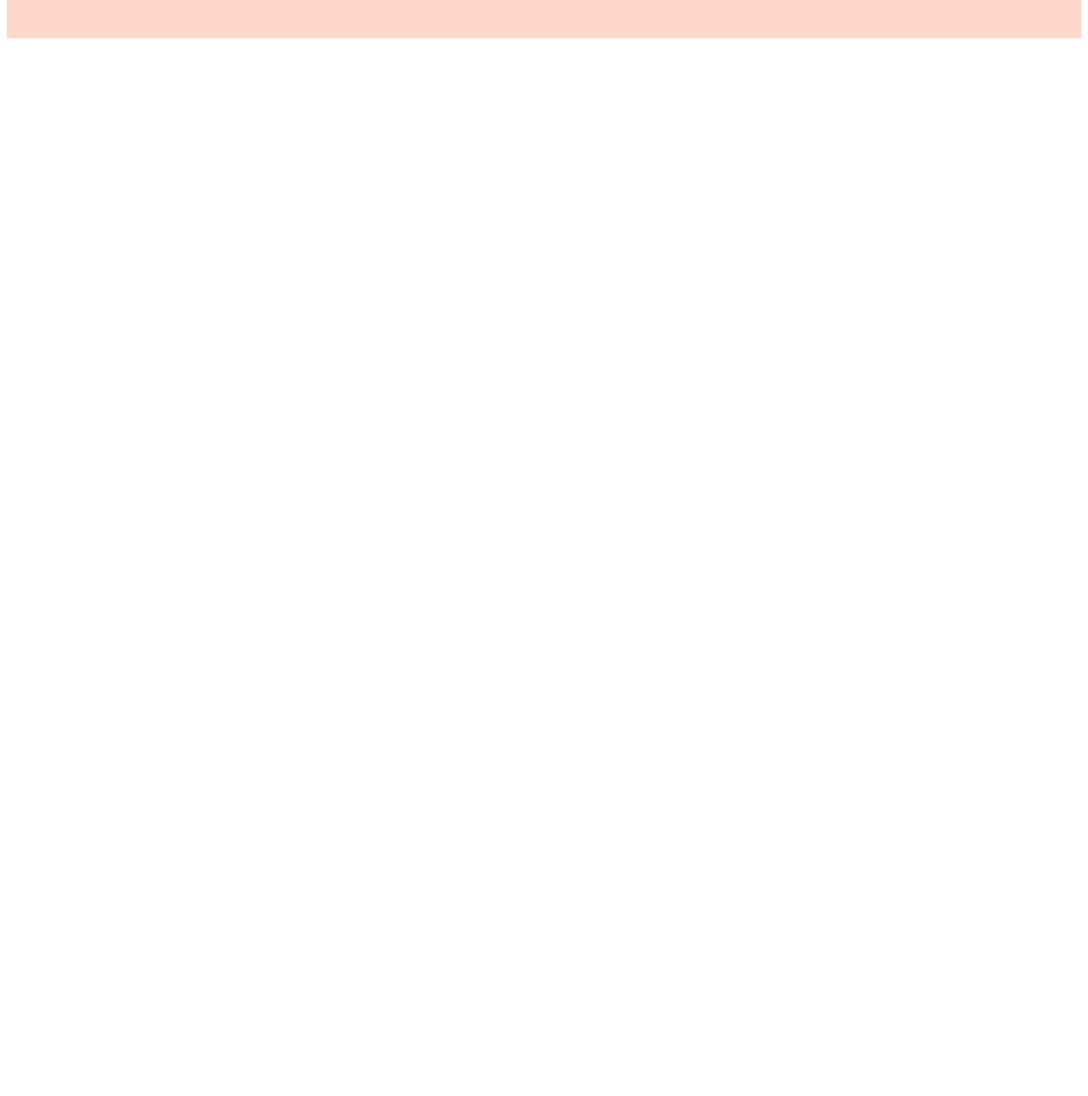
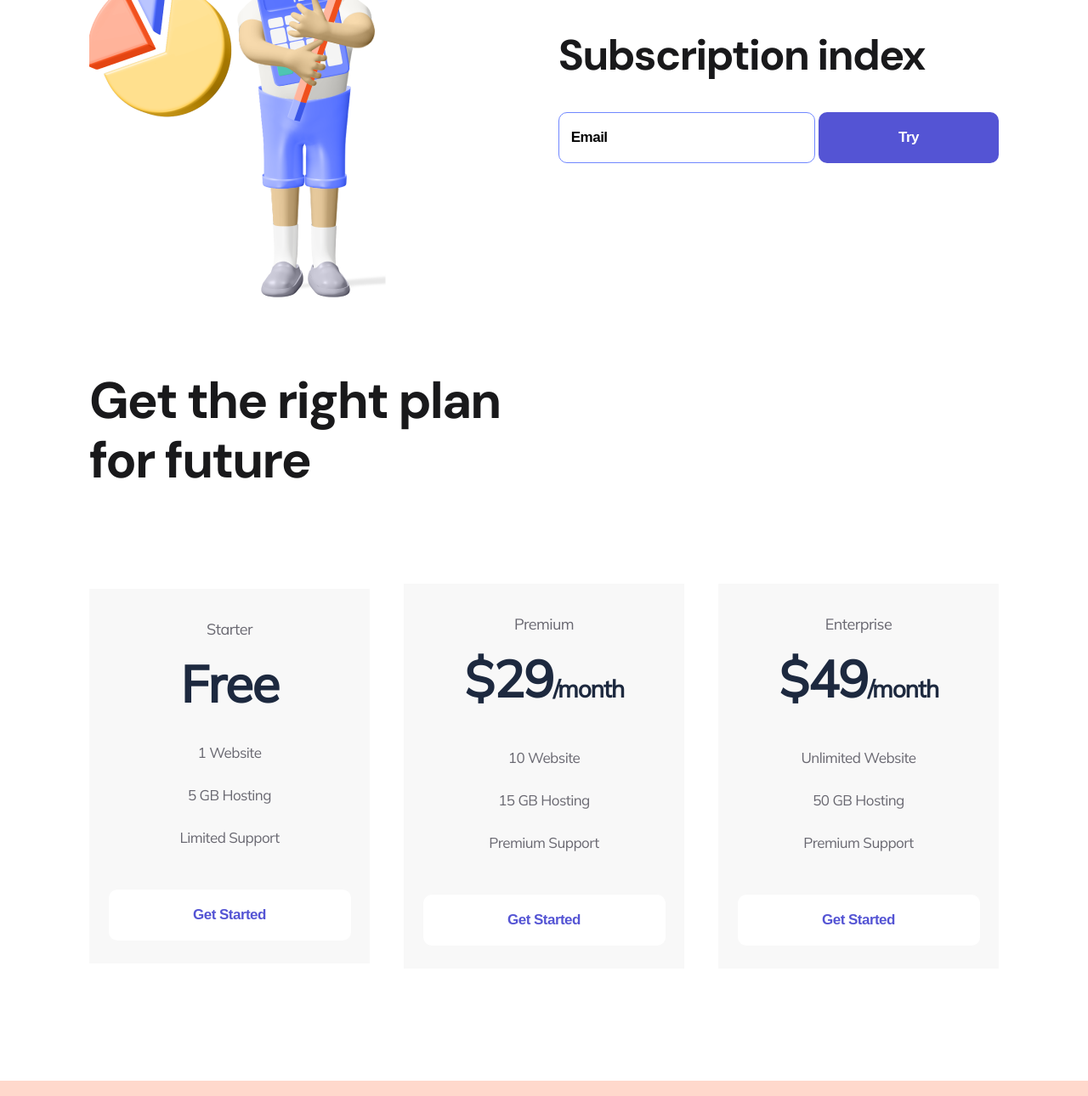
Before and after one commit to Dmutro27/logoipsum, a plain HTML site: page index.html in a window 1280 px wide. Shown: the part 983-2273 px from the top of the page at 85% size. Before the commit the page ends 1036 px from the top, so only its background shows below. Drawn offline with nearby package versions, Linux system fonts and the light colour scheme.

Commit message:
Add files via upload

```diff
--- a/css/style.css
+++ b/css/style.css
@@ -1,9 +1,7 @@
-/* *{
-    margin: 0;
-    padding: 0;
-    font-size: 16px;
-    font-weight: normal;
-} */
+body {
+    font-family: 'DM Sans', sans-serif;
+    font-family: 'Mulish', sans-serif;
+}
 .container {
     max-width: 1070px;
     margin: 0 auto;
@@ -12,7 +10,7 @@
     background: rgba(255, 113, 67, 0.27);
     padding: 38px 0 48px;
 }
-.header_flex, .footer_flex, .about {
+.header_flex, .footer_flex, .about, .subscribe, .plan_flex {
     display: flex;
     justify-content: space-between;
     align-items: center;
@@ -100,10 +98,10 @@
     background: rgba(255, 113, 67, 0.27);
     padding: 53px 0;
 }
-
-
-
-/* .Subscription_index {
+.subscribe {
+    margin-bottom: 85px;
+}
+.subscribe_title {
     font-family: 'DM Sans';
     font-style: normal;
     font-weight: 700;
@@ -111,14 +109,91 @@
     line-height: 57px;
     letter-spacing: -1.56316px;
     color: #19191B;
+    margin-bottom: 38px;
+}
+.input {
+    width: 302px;
+    height: 60px;
+    border: 1px solid #7087FF;
+    border-radius: 10px;
+    padding-left: 14px;
+    box-sizing: border-box;
+}
+.input::placeholder, .input {
+    font-weight: 700;
+    font-size: 17px;
+    line-height: 22px;
+    letter-spacing: -0.531474px;
+    color: #000000;
+}
+.input:focus {
+    outline: none;
+}
+.plan {
+    margin-bottom: 132px;
+}
+.plan_title {
+    font-family: 'DM Sans';
+    font-style: normal;
+    font-weight: 700;
+    font-size: 60px;
+    line-height: 70px;
+    letter-spacing: -1.87579px;
+    color: #19191B;
+    max-width: 504px;
+    margin-bottom: 110px;
+}
+.item {
+    width: 330px;
+    background: #F8F8F8;
+    text-align: center;
+    padding: 34px 0 27px;
+}
+.item:hover {
+    transition: 500ms;
+    background: #FF7143;
+    box-shadow: 0px 32px 34px rgba(255, 112, 59, 0.317827);
+    border-radius: 10px;
+}
+.item_text {
+    font-weight: 400;
+    font-size: 18px;
+    line-height: 28px;
+    letter-spacing: -0.562737px;
+    color: #696871;
+}
+.item:hover .item_text, .item:hover .item_title, .item:hover .item_li {
+    color: white;
+    transition: 500ms;
+}
+.item_title {
+    font-weight: 700;
+    font-size: 60px;
+    line-height: 56px;
+    letter-spacing: -1.03448px;
+    color: #1D293F;
+    margin: 22px 0 28px;
+}
+.item_title span {
+    font-size: 28px;
+}
+.item_li {
+    list-style: none;
+    font-weight: 400;
+    font-size: 17px;
+    line-height: 50px;
+    letter-spacing: -0.531474px;
+    color: #696871;
 }
 
-.email {
-    width: 302px;
-    height: 60px;
-    color: #000000;
-    border: 1px solid #7087FF;
-    border-radius: 10px;
-    cursor: pointer;
-
-} */
+.button_item {
+    width: 285px;
+    background: #FFFFFF;
+    color: #5454D4;
+    margin-top: 36px;
+}
+.item:hover .button_item {
+    background: #9F3919;
+    color: white;
+    transition: 500ms;
+}
--- a/index.html
+++ b/index.html
@@ -6,6 +6,9 @@
     <meta http-equiv="X-UA-Compatible" content="IE=edge">
     <meta name="viewport" content="width=device-width, initial-scale=1.0">
     <title>Document</title>
+    <link rel="stylesheet" href="https://cdnjs.cloudflare.com/ajax/libs/meyer-reset/2.0/reset.min.css"
+        integrity="sha512-NmLkDIU1C/C88wi324HBc+S2kLhi08PN5GDeUVVVC/BVt/9Izdsc9SVeVfA1UZbY3sHUlDSyRXhCzHfr6hmPPw=="
+        crossorigin="anonymous">
     <link rel="preconnect" href="https://fonts.googleapis.com">
     <link rel="preconnect" href="https://fonts.gstatic.com" crossorigin>
     <link href="https://fonts.googleapis.com/css2?family=DM+Sans:wght@700&family=Mulish&display=swap" rel="stylesheet">
@@ -57,22 +60,56 @@
         </div>
     </section>
 
-    <!-- <section>
+    <section class="container subscribe">
         <div>
             <img src="./img/secondmen.png" alt="secondmen">
         </div>
         <div>
-            <h2 class="Subscription_index">Subscription index</h2>
-            <input class="email" required type="email" id="user-email" name="Email" placeholder="Email">
-            <button class="button button_violet">Try</button>
+            <h2 class="subscribe_title">Subscription index</h2>
+            <form>
+                <input class="input" type="email" placeholder="Email">
+                <button class="button button_violet">Try</button>
+            </form>
         </div>
     </section>
 
-    <section>
-        <h2>Get the right plan for future</h2>
+    <section class="container plan">
+        <h2 class="plan_title">Get the right plan for future</h2>
+        <div class="plan_flex">
+            <div class="item">
+                <p class="item_text">Starter</p>
+                <h3 class="item_title">Free</h3>
+                <ul>
+                    <li class="item_li">1 Website</li>
+                    <li class="item_li">5 GB Hosting</li>
+                    <li class="item_li">Limited Support</li>
+                </ul>
+                <button class="button button_item">Get Started</button>
+            </div>
+            <div class="item">
+                <p class="item_text">Premium</p>
+                <h3 class="item_title">$29<span>/month</h3></span>
+                <ul>
+                    <li class="item_li">10 Website</li>
+                    <li class="item_li">15 GB Hosting</li>
+                    <li class="item_li">Premium Support</li>
+                </ul>
+                <button class="button button_item">Get Started</button>
+            </div>
+            <div class="item">
+                <p class="item_text">Enterprise</p>
+                <h3 class="item_title">$49<span>/month</span></h3>
+                <ul>
+                    <li class="item_li">Unlimited Website</li>
+                    <li class="item_li">50 GB Hosting</li>
+                    <li class="item_li">Premium Support</li>
+                </ul>
+                <button class="button button_item">Get Started</button>
+            </div>
+        </div>
 
 
-    </section> -->
+    </section>
 
     <footer class="footer">
         <div class="container footer_flex">
```
